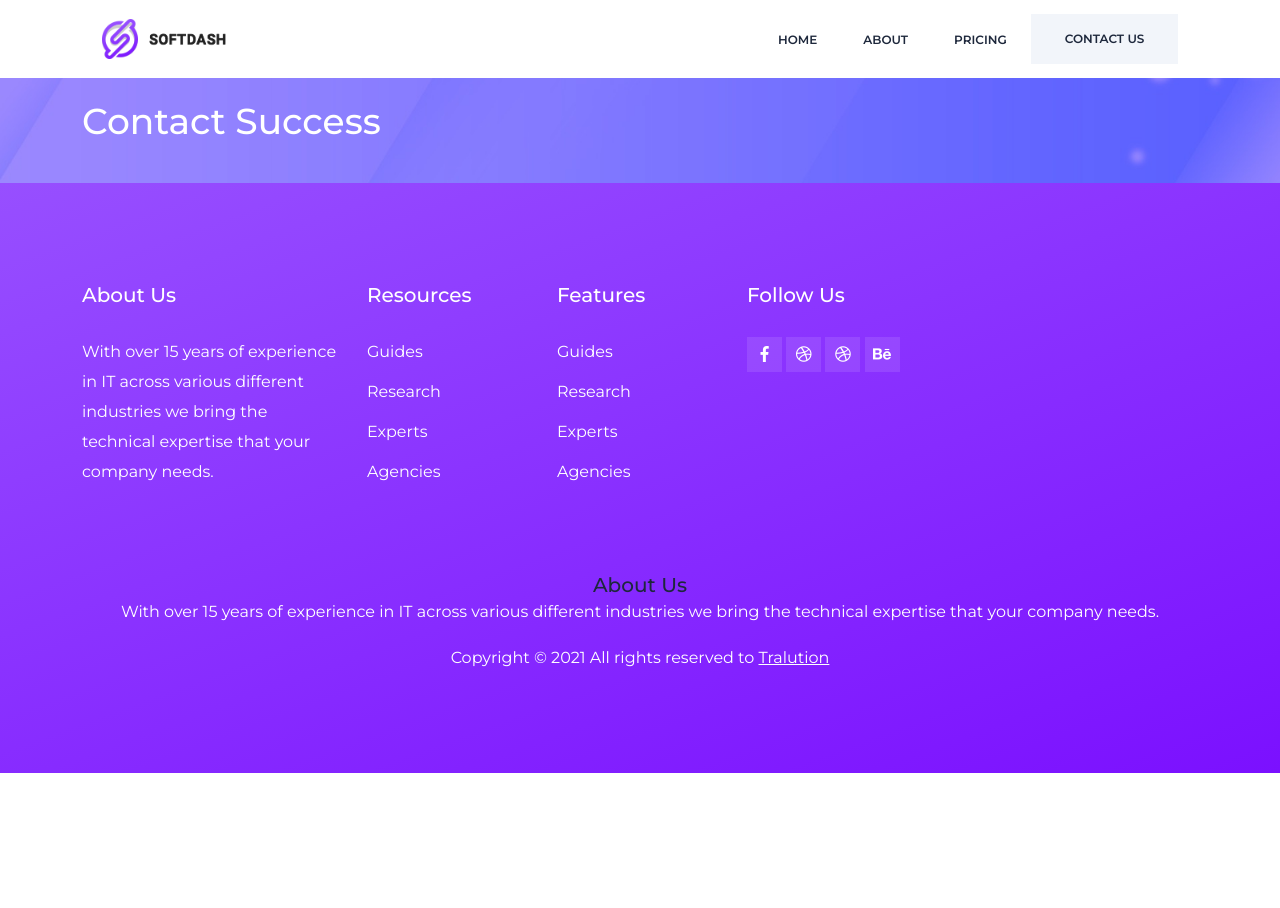
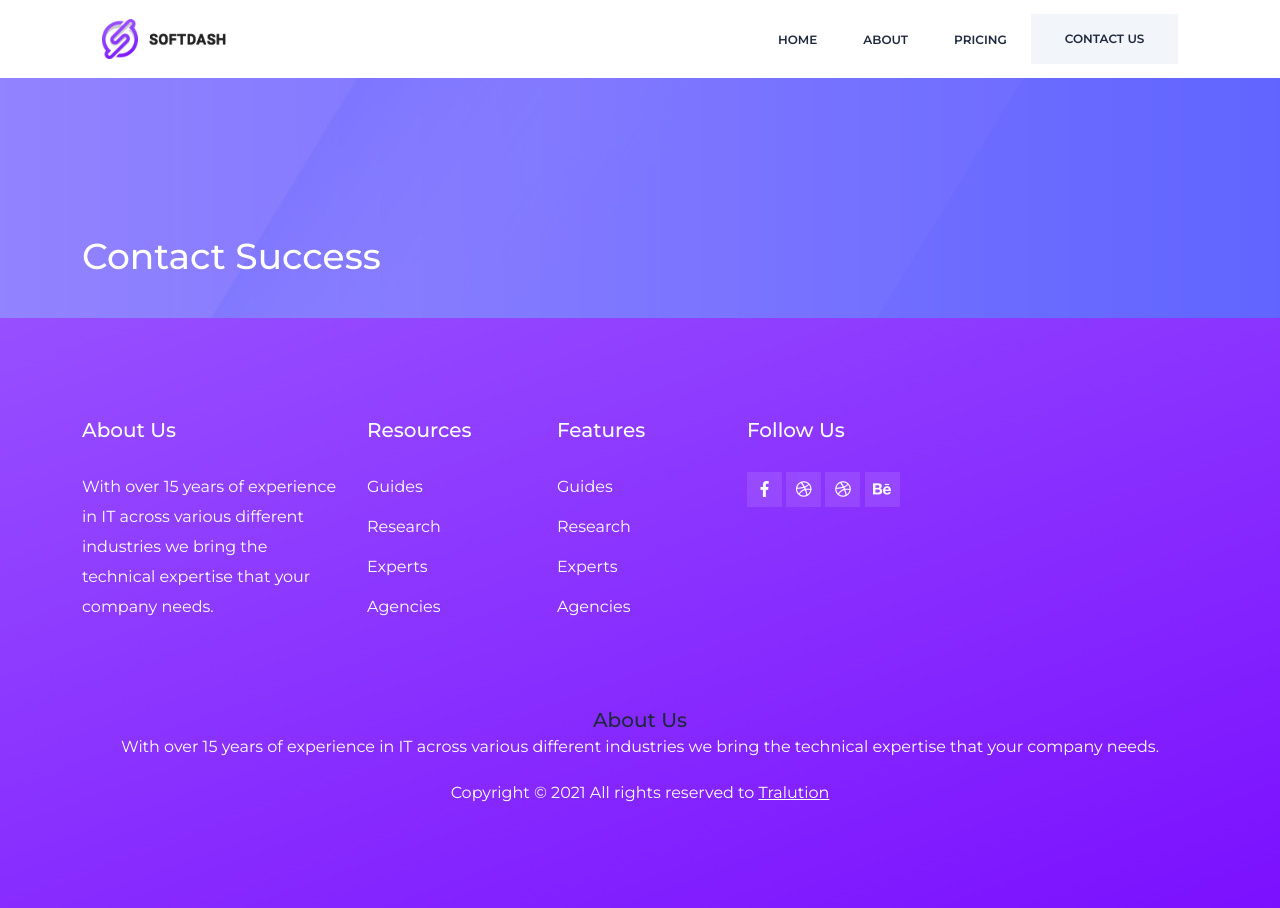
Before and after one commit to tralution/tralution.github.io, a Jekyll site: the page built from contact-success.html, in a window 1280 px wide. Built offline with Jekyll 4.4.1, drawn with Linux system fonts in a browser that asks for light colours.

Commit message:
Update _elements.scss

```diff
--- a/_sass/theme/_elements.scss
+++ b/_sass/theme/_elements.scss
@@ -245,8 +245,7 @@
 
 .page-top-section {
     background: url(../img/footer/page-top-bg.jpg) center/cover;
-    //padding-top: 235px;
-    padding-top: 100px;
+    padding-top: 235px;
     padding-bottom: 40px;
     .page-top-nav {
         text-align: right;
```
